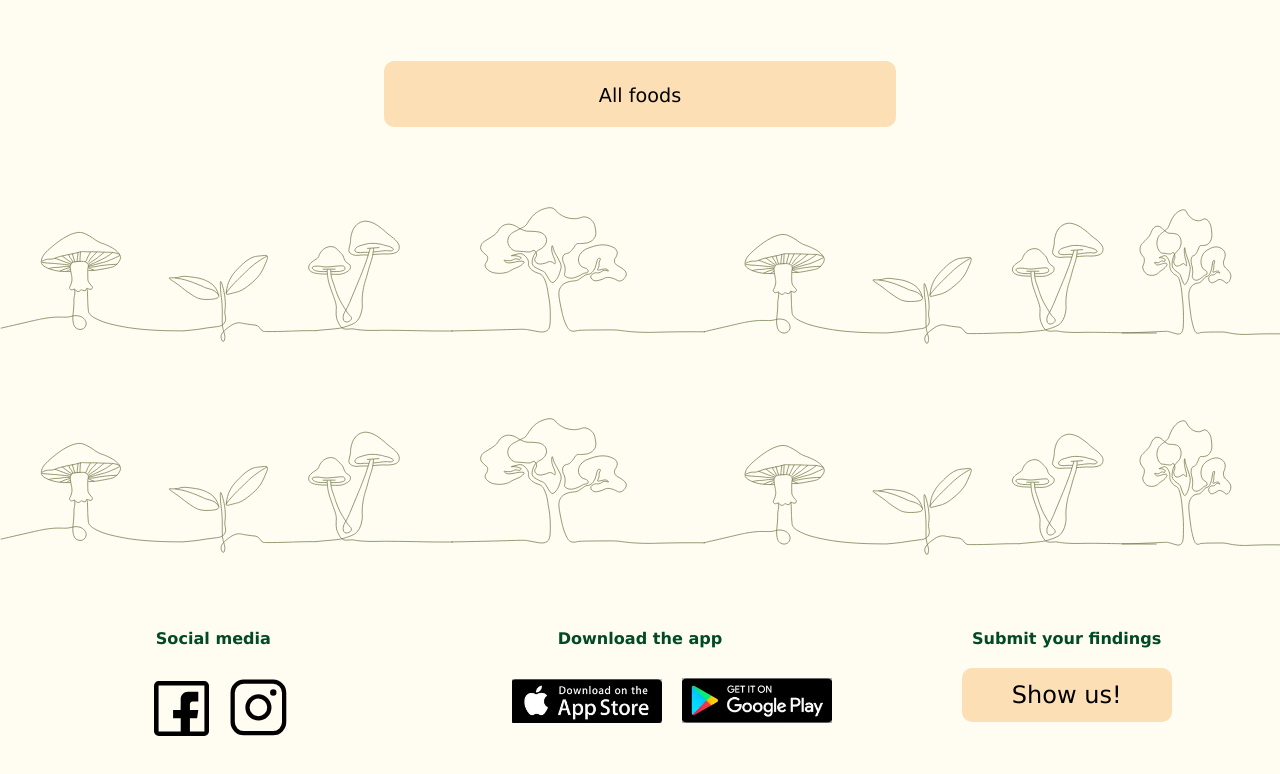
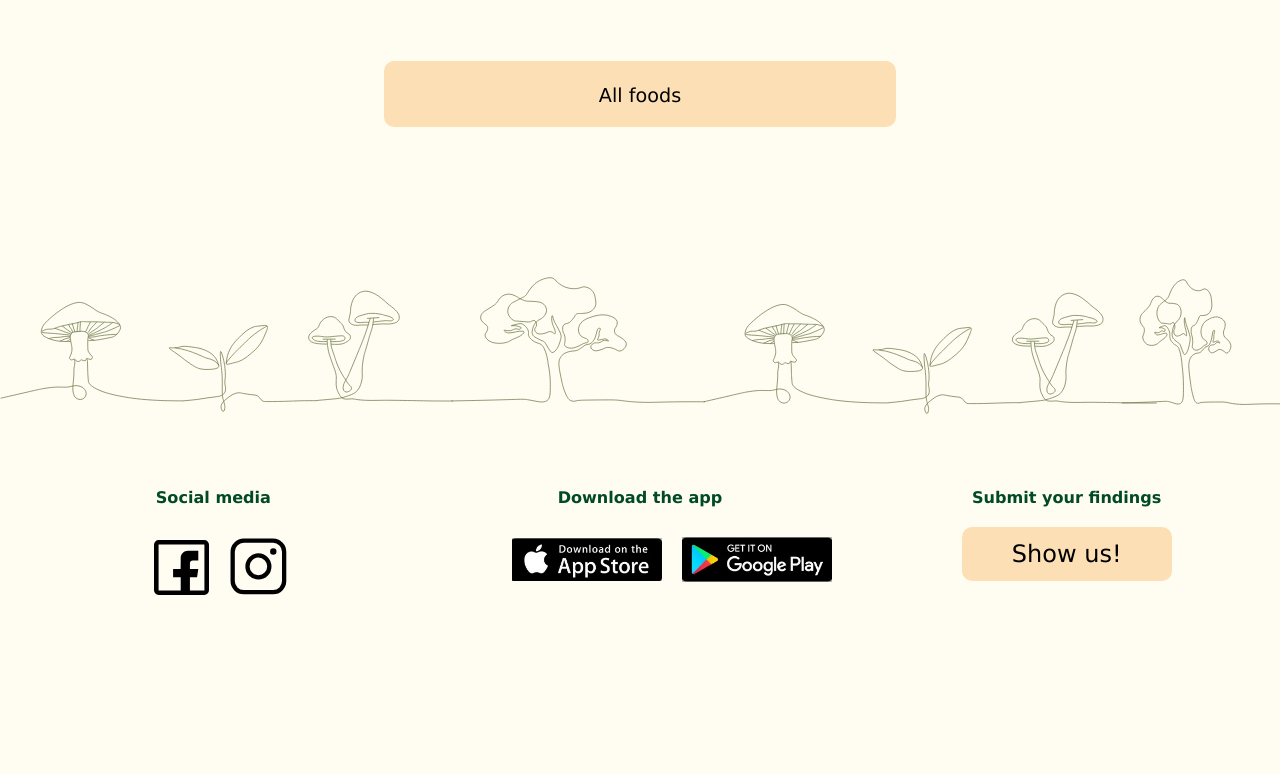
Before and after one commit to maha0010/Vildmad, a plain HTML site: page groftekant.html in a window 1280 px wide. Shown: the part 866-1640 px from the top of the page. After the commit the page ends 1519 px from the top, so only its background shows below. Drawn offline with Linux system fonts and the light colour scheme; no server answers; a web font is replaced by a local one.

Commit message:
footerfix

```diff
--- a/groftekant.html
+++ b/groftekant.html
@@ -66,7 +66,7 @@
     <div class="grid-1_1_1">
 
     </div>
-    <img src="footermonster.svg" alt="footermonster" />
+
   </main>
   <footer>
     <img src="footermonster.svg" alt="footermonster">
```
